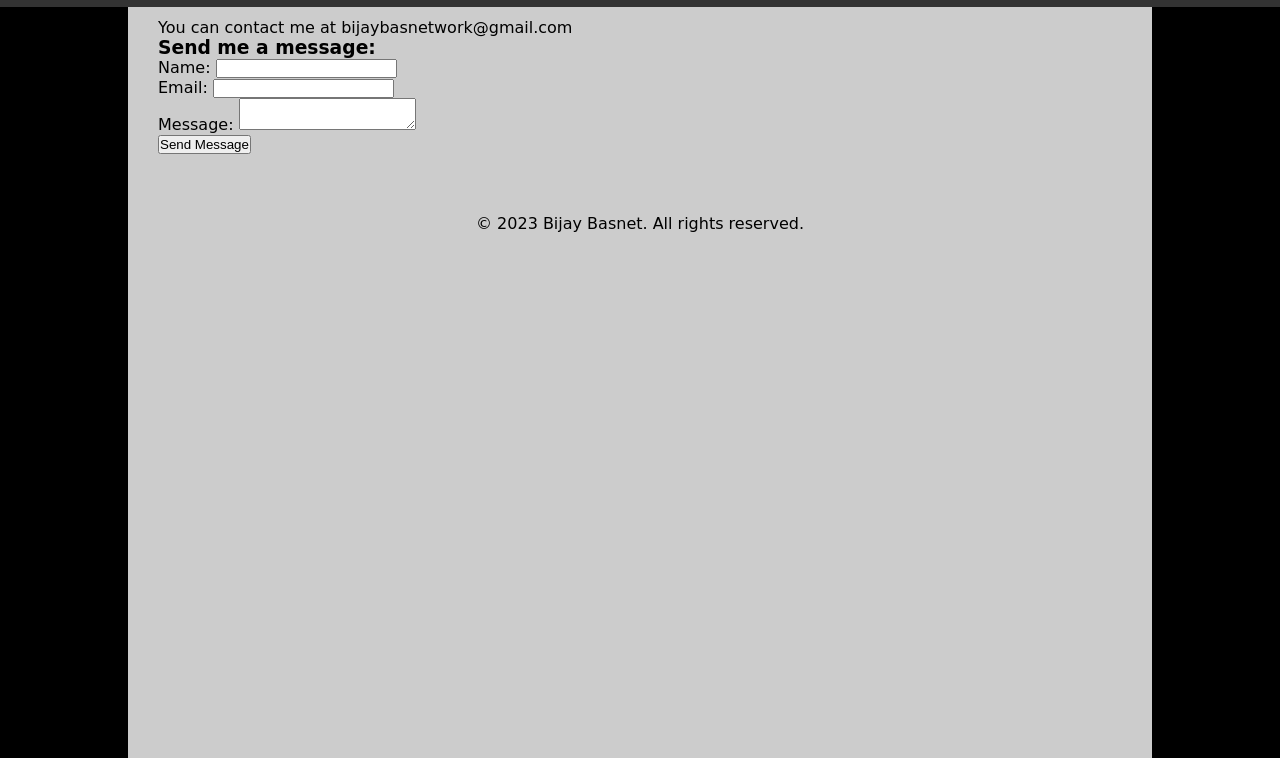
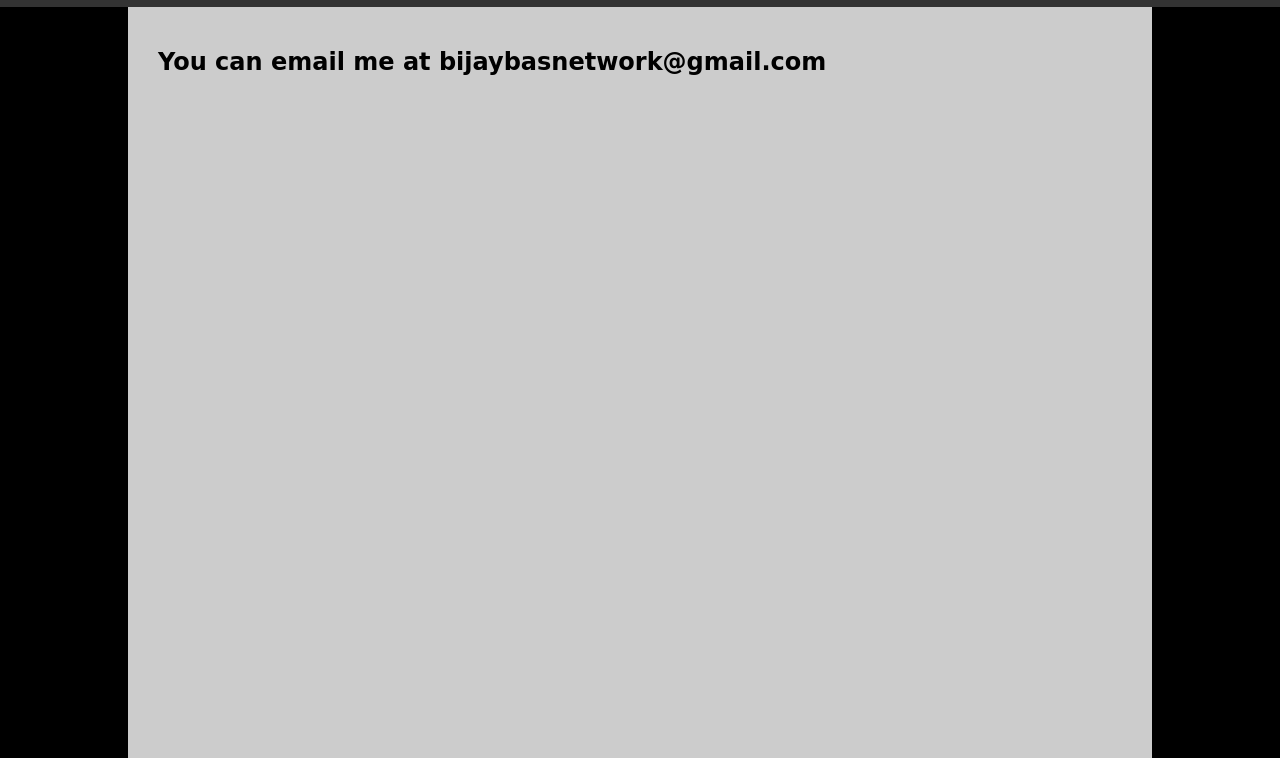
Before and after one commit to bijayworks/bijayworks.github.io, a plain HTML site: page contact.html in a window 1280 px wide. Shown: the part 42-800 px from the top of the page. Drawn offline with Linux system fonts and the light colour scheme.

Commit message:
just the email in the contact page (7)

```diff
--- a/contact.html
+++ b/contact.html
@@ -2,8 +2,8 @@
 <html>
 <head>
   <title>Contact</title>
+  <link rel="stylesheet" type="text/css" href="navigation.css">
   <link rel="stylesheet" type="text/css" href="styles.css">
-  <link rel="stylesheet" type="text/css" href="navigation.css">
   <link rel="stylesheet" href="https://cdnjs.cloudflare.com/ajax/libs/font-awesome/5.15.3/css/all.min.css">
 </head>
 <body>
@@ -19,26 +19,8 @@
   </nav>
 
   <main class="main-content">
-    <section class="section black-text">
-      <p>You can contact me at bijaybasnetwork@gmail.com</p>
-
-      <h3>Send me a message:</h3>
-      <form action="send_message.php" method="POST">
-        <label for="name">Name:</label>
-        <input type="text" id="name" name="name" required>
-        <br>
-        <label for="email">Email:</label>
-        <input type="email" id="email" name="email" required>
-        <br>
-        <label for="message">Message:</label>
-        <textarea id="message" name="message" required></textarea>
-        <br>
-        <input type="submit" value="Send Message">
-      </form>
-    </section>
-    <footer class="footer">
-      <p>&copy; 2023 Bijay Basnet. All rights reserved.</p>
-  </footer>
+    <section style="padding-top: 30px;" class="section">
+      <h1>You can email me at bijaybasnetwork@gmail.com</h1>
   </main>
 
 </body>
```
